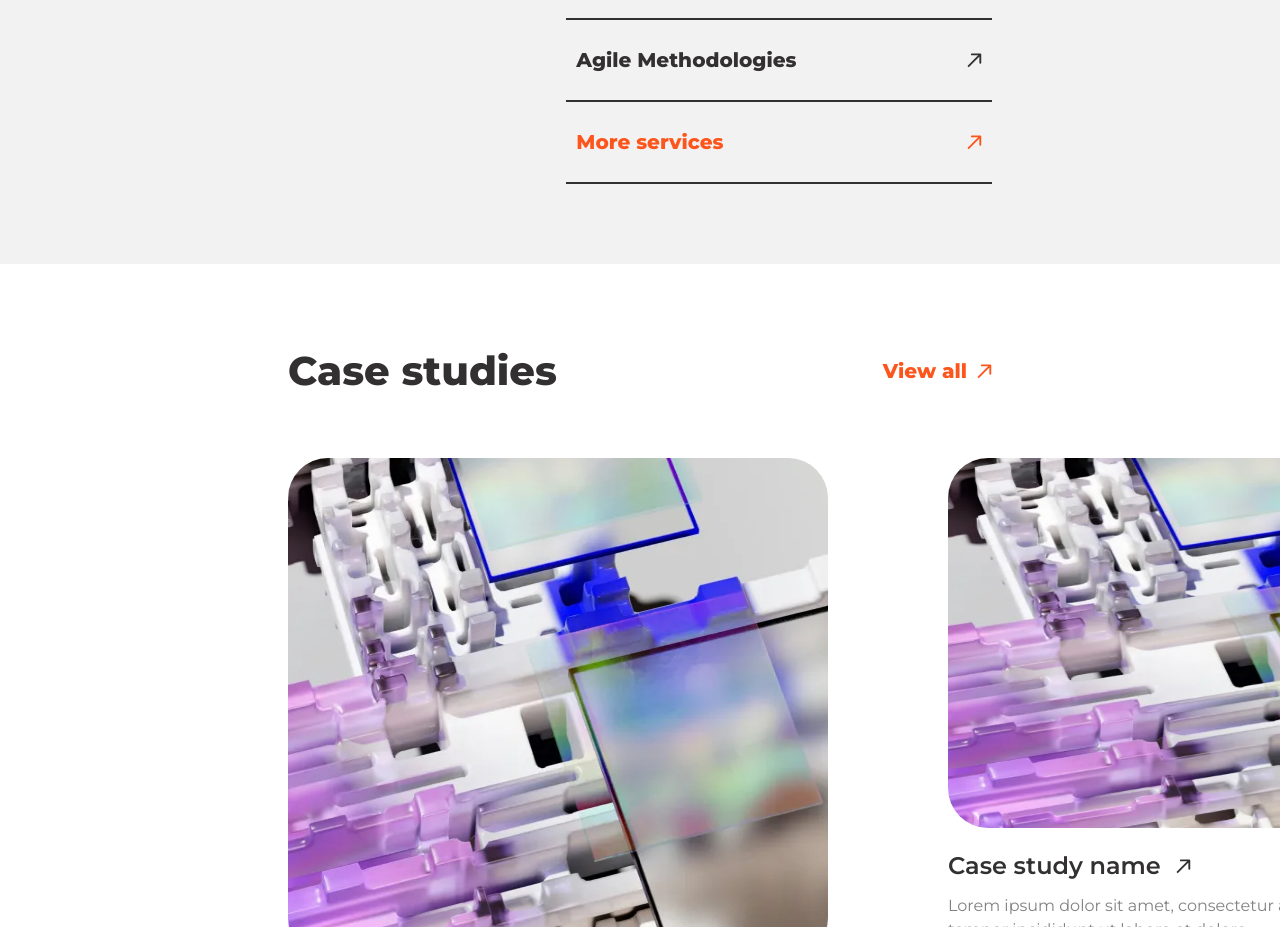
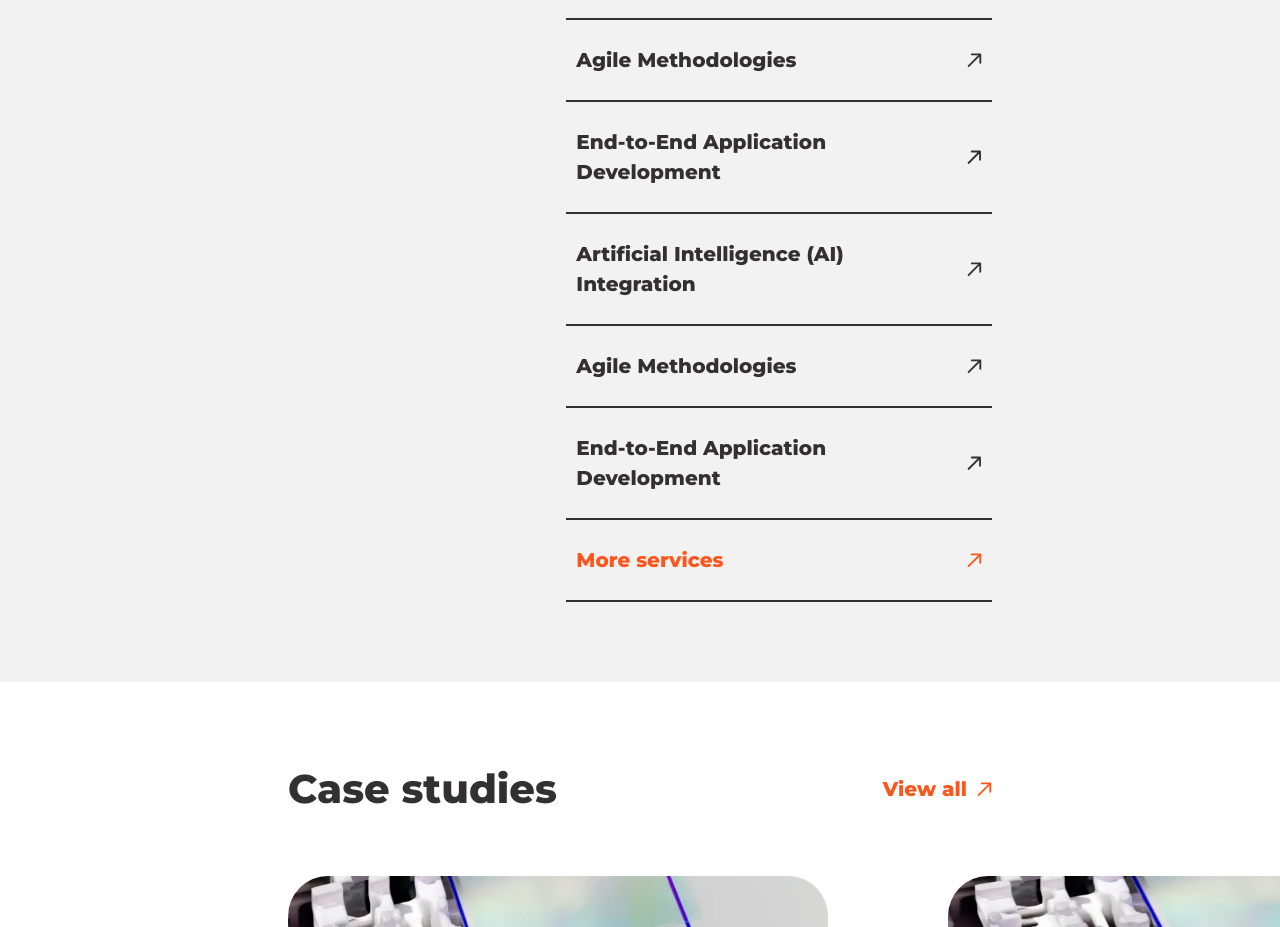
Before and after one commit to skabanets/sonomics, a React (Vite) app: page / in a window 1280 px wide. Shown: the part 2280-3207 px from the top of the page. Built offline with nearby package versions, Linux system fonts and the light colour scheme.

Commit message:
Change services constant

```diff
--- a/src/constants/services.ts
+++ b/src/constants/services.ts
@@ -34,4 +34,51 @@ export const services = [
       "Pilot projects to test and validate ideas before full-scale implementation",
     ],
   },
+  {
+    id: 4,
+    name: "End-to-End Application Development",
+    cardTitle: "End-to-End application development",
+    link: "/services",
+    features: [
+      "Custom software development tailored to your business goals",
+      "Mobile and web application development",
+      "Maintenance and support for legacy systems",
+      "Ongoing updates and feature enhancements to keep your software relevant",
+    ],
+  },
+  {
+    id: 5,
+    name: "Artificial Intelligence (AI) Integration",
+    cardTitle: "Transform your business with artificial intelligence",
+    link: "/services",
+    features: [
+      "Leverage machine learning for predictive analytics",
+      "Automate repetitive processes to free up resources",
+      "Enhance decision-making through AI-driven insights",
+      "Implement AI-powered chatbots to streamline customer service",
+    ],
+  },
+  {
+    id: 6,
+    name: "Agile Methodologies",
+    cardTitle: "Deliverables in 2 weeks: experience our demo version",
+    link: "/services",
+    features: [
+      "Quick turnaround demo to showcase immediate value",
+      "Real-time feedback and customization based on your needs",
+      "Pilot projects to test and validate ideas before full-scale implementation",
+    ],
+  },
+  {
+    id: 7,
+    name: "End-to-End Application Development",
+    cardTitle: "End-to-End application development",
+    link: "/services",
+    features: [
+      "Custom software development tailored to your business goals",
+      "Mobile and web application development",
+      "Maintenance and support for legacy systems",
+      "Ongoing updates and feature enhancements to keep your software relevant",
+    ],
+  },
 ];
```
